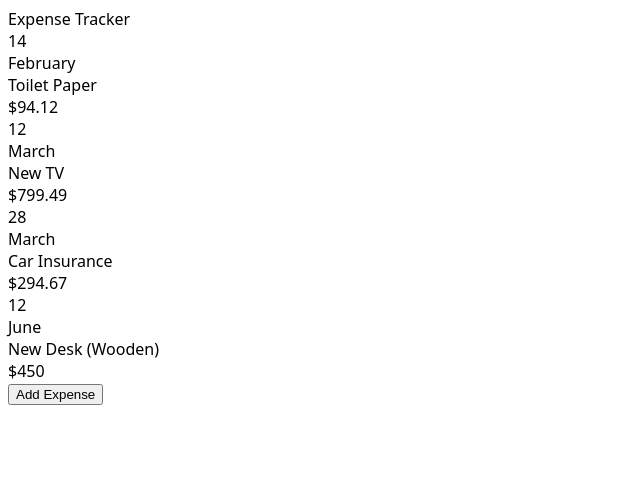
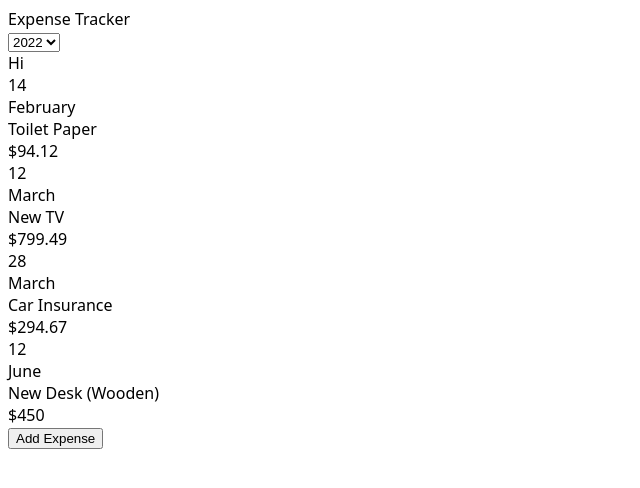
Before and after one commit to KuronoSangatsu7/React_Expense_Tracker, a React (Create React App) app: page / in a window 1280 px wide. Shown: the top 488 px of the page, without its empty margins (0-640 px from the left). Built offline with nearby package versions, Linux system fonts and the light colour scheme.

Commit message:
added base chart and selects

```diff
--- a/src/App.js
+++ b/src/App.js
@@ -31,6 +31,14 @@ const App = () => {
       <FullWrapper>
         <Header />
         <AppWrapper>
+          <div className="flex flex-row-reverse">
+            <select className="bg-gray-200 font-normal text-lg py-1 px-2 mb-4 rounded-md">
+            <option>2022</option>
+            <option>2021</option>
+            <option>2020</option>
+            <option>2019</option>
+            </select>
+          </div>
           <Chart />
           <Expenses items={expenses}/>
           <div className="flex flex-row-reverse">
--- a/src/components/Chart/Chart.js
+++ b/src/components/Chart/Chart.js
@@ -1,6 +1,6 @@
 const Chart = () => {
     return (
-        <></>
+        <div className="bg-violet-300/10 rounded-md p-2">Hi</div>
     )
 }
 
```
